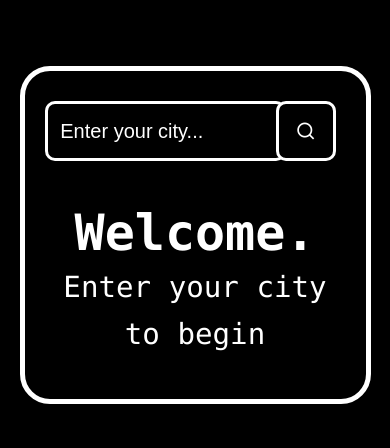
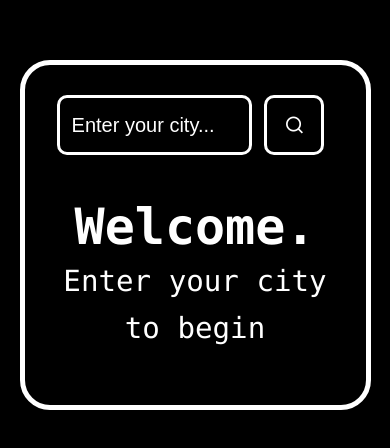
Before and after one commit to thakurpriyesh/weather_app, a plain HTML site: page index.html in a window 390 px wide. Shown: the part 148-596 px from the top of the page. Drawn offline with nearby package versions, Linux system fonts and the light colour scheme.

Commit message:
Update style.css

```diff
--- a/style.css
+++ b/style.css
@@ -25,13 +25,13 @@ body{
         margin-left: 3px;
     }
     .search input {
-        max-width: 80%; /* Adjust input width for smaller screens */
+        max-width: 65%; /* Adjust input width for smaller screens */
         margin-left: -3%;
         font-size: 18px; /* Reduce font size for smaller screens */
     }
     .card {
         max-width: 90%; /* Make card responsive */
-        max-height: 40%; /* Allow height to adjust based on content */
+        max-height: 350px; /* Allow height to adjust based on content */
         margin-top: -20%;
     }
     .details {
```
